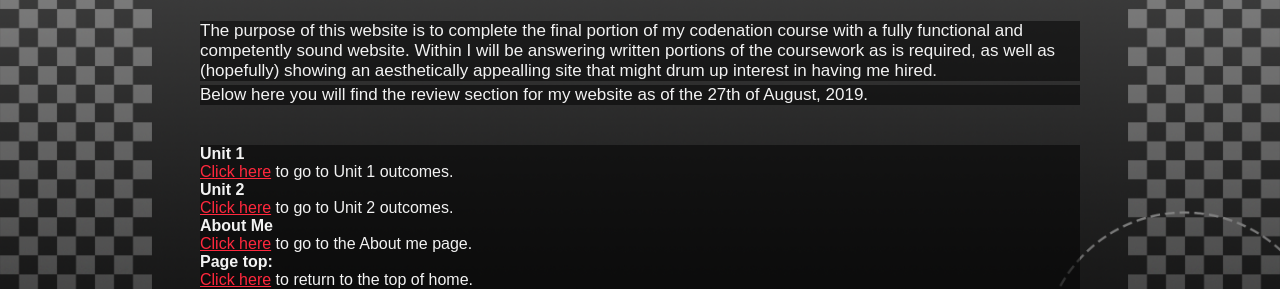
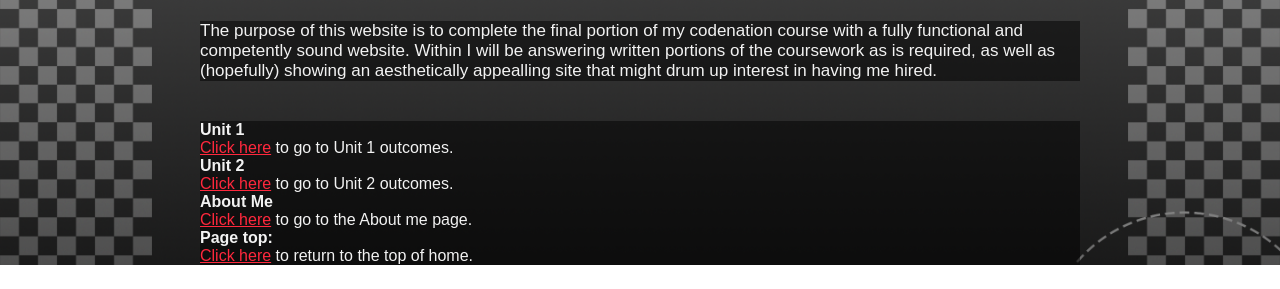
Before and after one commit to Hayden09/codenation_unit1-and-2-, a plain HTML site: page index.html in a window 1280 px wide. Shown: the part 1174-1463 px from the top of the page. After the commit the page ends 1439 px from the top, so only its background shows below. Drawn offline with Linux system fonts and the light colour scheme.

Commit message:
your first commit comment

```diff
--- a/index.html
+++ b/index.html
@@ -28,7 +28,6 @@
   <p class="Paragraph">The purpose of this website is to complete the final portion of my codenation course with a fully functional and competently
     sound website. Within I will be answering written portions of the coursework as is required, as well as (hopefully) showing an aesthetically
     appealling site that might drum up interest in having me hired.</p>
-  <p class="Paragraph">Below here you will find the review section for my website as of the 27th of August, 2019.</p>
 </div>
   <br>
 <div>
```
Also changed, not shown: 1 other file.
